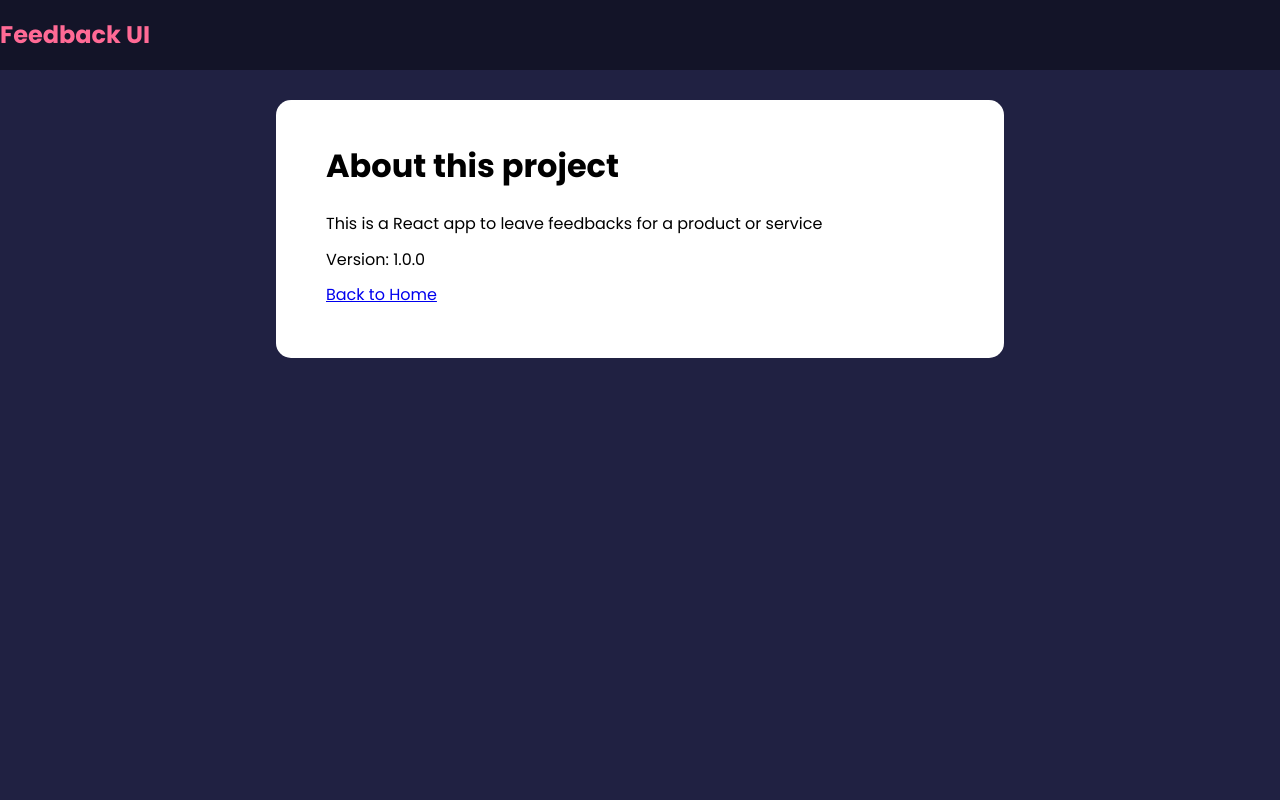
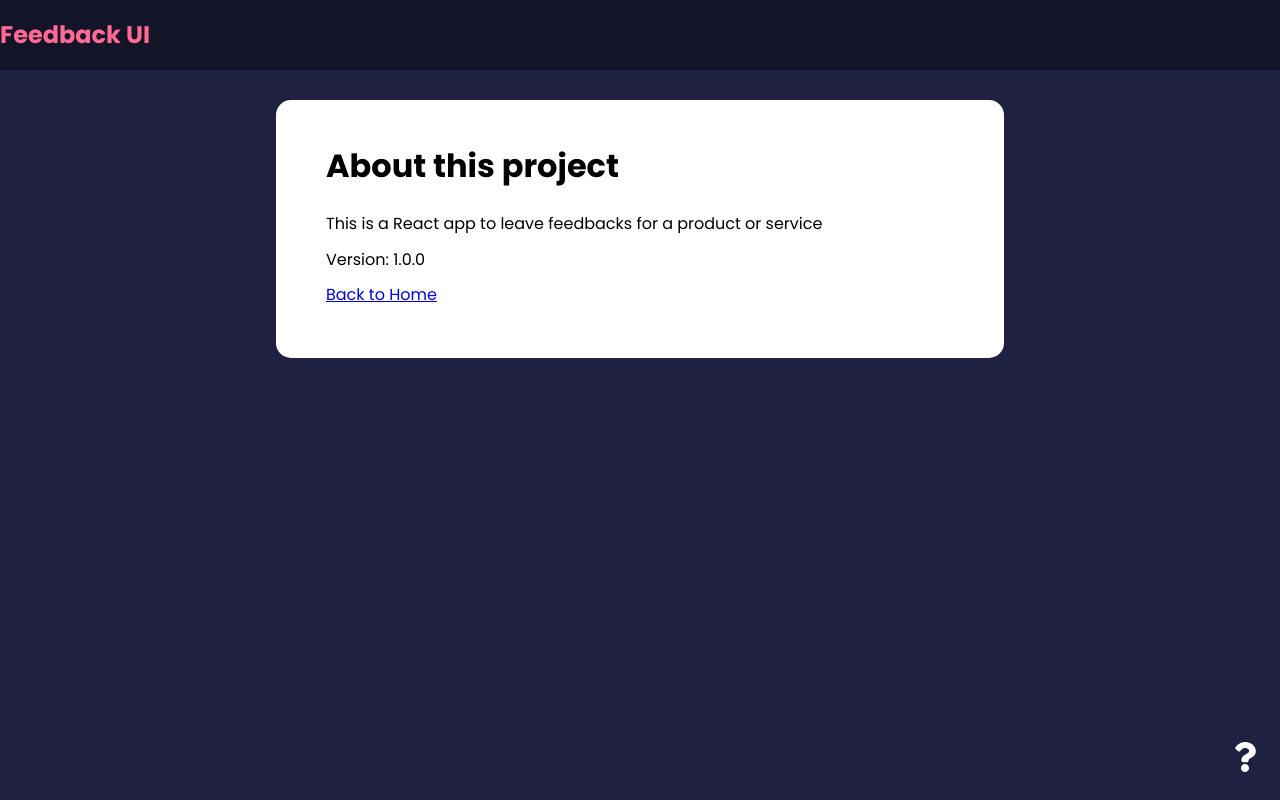
Before and after one commit to crystalmori/Surfboard-coding-challenge, a React (Create React App) app in the folder feedback-app/: page /about in a window 1280 px wide. Built offline with nearby package versions, Linux system fonts and the light colour scheme.

Commit message:
Create Links

```diff
--- a/feedback-app/src/App.js
+++ b/feedback-app/src/App.js
@@ -6,6 +6,7 @@
 import FeedbackForm from "./components/FeedbackForm";
 import { v4 as uuidv4 } from 'uuid'
 import AboutPage from "./pages/AboutPage";
+import AboutIconLink from "./components/AboutIconLink";
 import {BrowserRouter as Router, Route, Routes} from 'react-router-dom'
 
 function App() {
@@ -39,6 +40,7 @@
                </Route>
                 <Route path='/about' element={<AboutPage/>} />
             </Routes>
+            <AboutIconLink />
             </div>
         </Router>
     )
--- /dev/null
+++ b/feedback-app/src/components/AboutIconLink.jsx
@@ -0,0 +1,19 @@
+import React from 'react'
+import { FaQuestion } from 'react-icons/fa'
+import {Link} from 'react-router-dom'
+
+function AboutIconLink() {
+  return (
+    <div className='about-link'>
+      <Link to={{
+        pathname: '/about',
+        search: '?sort=name',
+        hash: '#hello'
+      }}>
+      <FaQuestion size={30}/>
+      </Link>
+    </div>
+  )
+}
+
+export default AboutIconLink
--- a/feedback-app/src/pages/AboutPage.jsx
+++ b/feedback-app/src/pages/AboutPage.jsx
@@ -1,5 +1,6 @@
 import React from 'react'
 import Card from '../components/shared/Card'
+import {Link} from 'react-router-dom'
 
 function AboutPage() {
   return (
@@ -10,7 +11,7 @@
         <p>Version: 1.0.0</p>
 
         <p>
-            <a href='/'>Back to Home</a>
+            <Link to='/'>Back to Home</Link>
         </p>
       </div>
     </Card>
```
